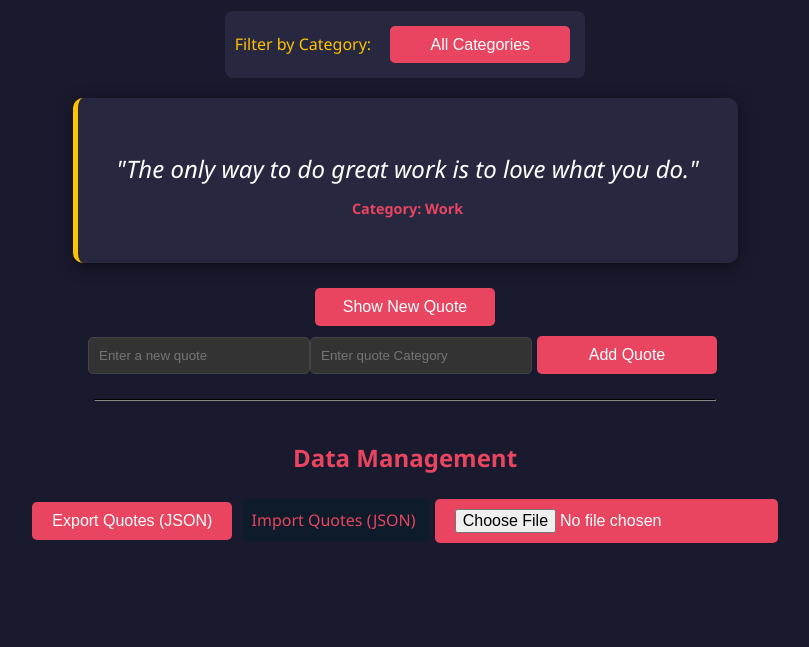
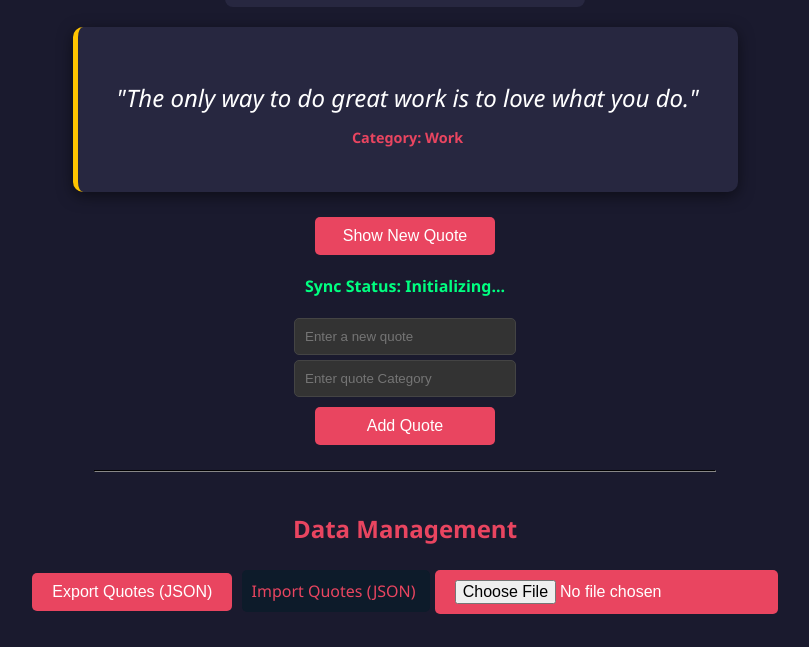
Before and after one commit to krayetor/alx_fe_javascript, a plain HTML site: page dom-manipulation/index.html in a window 1280 px wide. Shown: the part 193-840 px from the top of the page, without its empty margins (235-1044 px from the left). Drawn offline with Linux system fonts and the light colour scheme.

Commit message:
v4 of index.html

```diff
--- a/dom-manipulation/index.html
+++ b/dom-manipulation/index.html
@@ -74,6 +74,8 @@
         background-color: #333;
         color: #e94560;
         width: 200px;
+        margin: 5px 0;
+        display: block;
       }
 
       #filterControls {
@@ -86,6 +88,12 @@
       #filterControls label {
         color: #ffc400;
         margin-right: 10px;
+      }
+
+      #syncStatus {
+        margin-top: 15px;
+        color: #00ff80;
+        font-weight: bold;
       }
     </style>
   </head>
@@ -103,6 +111,8 @@
     <div id="quoteDisplay"></div>
 
     <button id="newQuote">Show New Quote</button>
+
+    <p id="syncStatus">Sync Status: Initializing...</p>
 
     <div id="addQuoteForm"></div>
 
```
